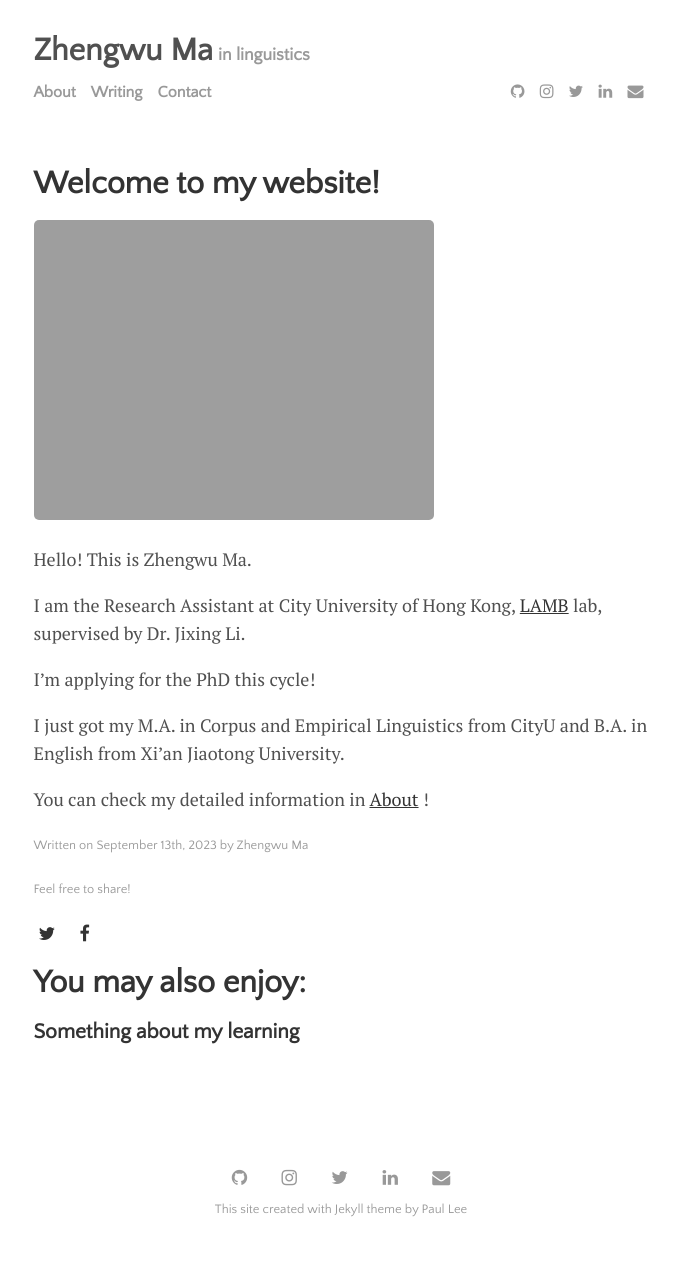
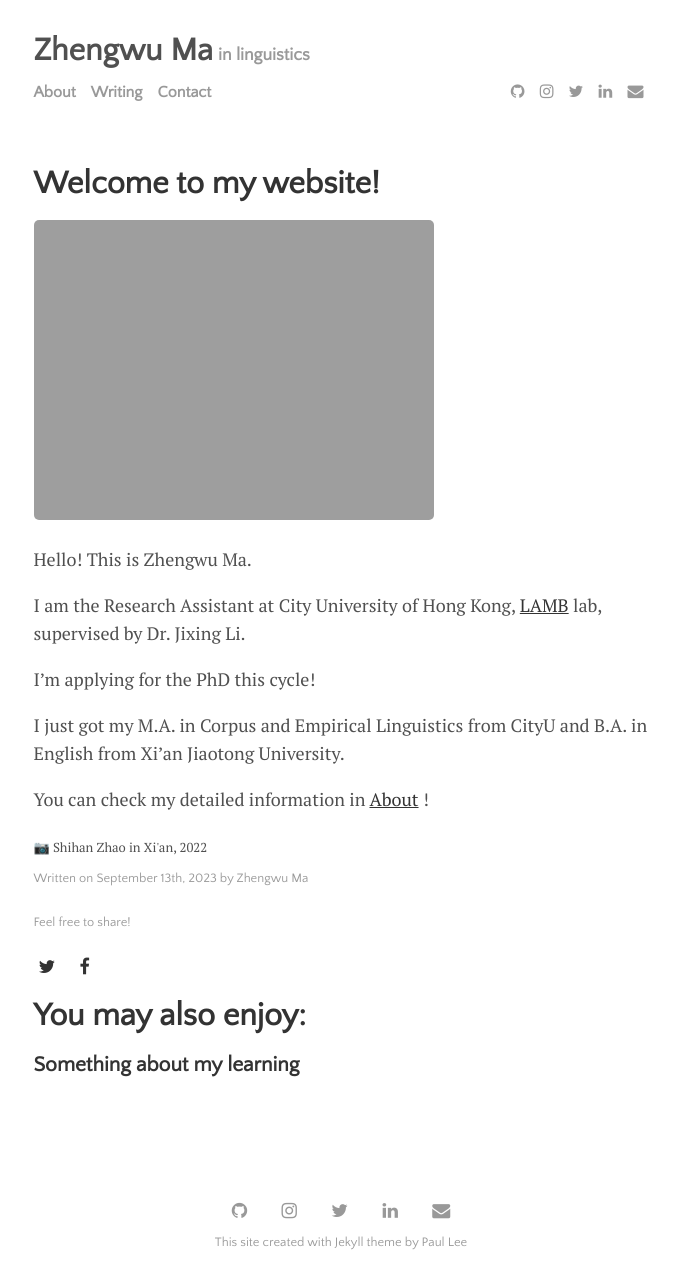
Before and after one commit to zhengwuma/zhengwuma.github.io, a Jekyll site: the page built from _posts/2023-09-13-welcome.md, in a window 1280 px wide. Shown: the whole page, without its empty margins (299-976 px from the left). Built offline with Jekyll 4.4.1, drawn with Linux system fonts in a browser that asks for light colours; before the commit the page ends 1255 px from its top, so only the background shows below that.

Commit message:
Update 2023-09-13-welcome.md

```diff
--- a/_posts/2023-09-13-welcome.md
+++ b/_posts/2023-09-13-welcome.md
@@ -16,3 +16,6 @@ I'm applying for the PhD this cycle! <br>
 I just got my M.A. in Corpus and Empirical Linguistics from CityU and B.A. in English from Xi'an Jiaotong University. <br>
 
 You can check my detailed information in [About](https://zhengwuma.github.io/about.html) !
+
+
+<font size="2"> 📷 Shihan Zhao in Xi'an, 2022 </font>
```
